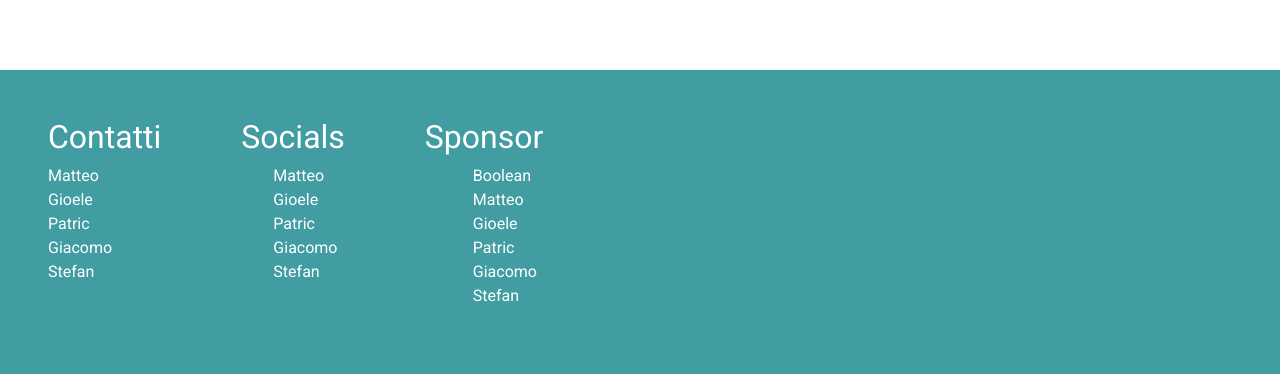
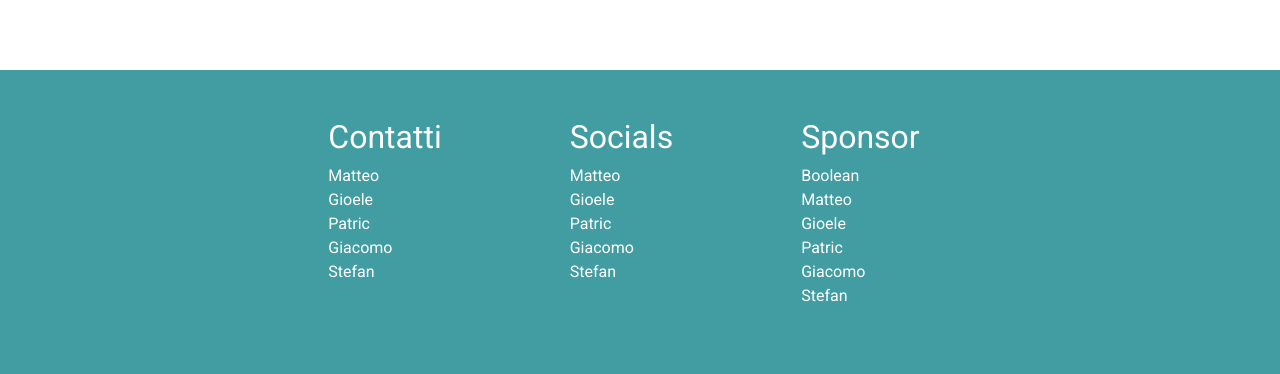
Before and after one commit to patrictobola/BDoctors, a Vue app in the folder bdoctor_project_front/: page / in a window 1280 px wide. Shown: the part 1148-1522 px from the top of the page. Built offline with nearby package versions, Linux system fonts and the light colour scheme; no server answers.

Commit message:
fixed footer

```diff
--- a/bdoctor_project_front/src/components/Footer.vue
+++ b/bdoctor_project_front/src/components/Footer.vue
@@ -8,9 +8,10 @@ export default {
 <template>
   <div class="footer-box" id="contatti">
     <!-- CONTACTS -->
-    <div class="media580">
+    <div class="d-flex justify-content-center">
       <div class="d-flex ms-3 pt-5">
-        <div>
+        <div class="contacts me-5">
+          <!-- CONTACTS -->
           <ul>
             <h2>Contatti</h2>
             <li><a href="https://www.linkedin.com/in/matteo-pizzichemi-5b1398256/" target="_blank">Matteo</a></li>
@@ -19,9 +20,10 @@ export default {
             <li><a href="https://www.linkedin.com/in/giacomo-portaluppi-19a94628b/" target="_blank">Giacomo</a></li>
             <li><a href="https://www.linkedin.com/in/stefan-simerea-929794291/" target="_blank">Stefan</a></li>
           </ul>
-        </div><!-- SOCIALS -->
-        <div class="socials">
+        </div>
+        <div class="socials me-5">
           <h2>Socials</h2>
+          <!-- SOCIALS -->
           <ul>
             <li><a href="https://github.com/matteo2302/Matteo-Pizzichemi" target="_blank">Matteo</a></li>
             <li><a href="https://github.com/GLCVLL" target="_blank">Gioele</a></li>
@@ -31,9 +33,10 @@ export default {
           </ul>
         </div>
       </div>
-      <div class="sponsor-box">
+      <div class="sponsor-box me-5">
         <h2 class="sponsor ">Sponsor</h2>
-        <ul class="ms-3">
+        <!-- SPONSOR -->
+        <ul>
           <li><a href="https://boolean.careers/" target="_blank">Boolean</a></li>
           <li><a href="https://github.com/matteo2302/Matteo-Pizzichemi" target="_blank">Matteo</a></li>
             <li><a href="https://github.com/GLCVLL" target="_blank">Gioele</a></li>
@@ -58,6 +61,7 @@ export default {
 
 ul {
   list-style: none;
+  padding: 0px;
 }
 
 .sponsor-box {
```
Also changed, not shown: 2 other files (tests, documents, lock files or other folders).
